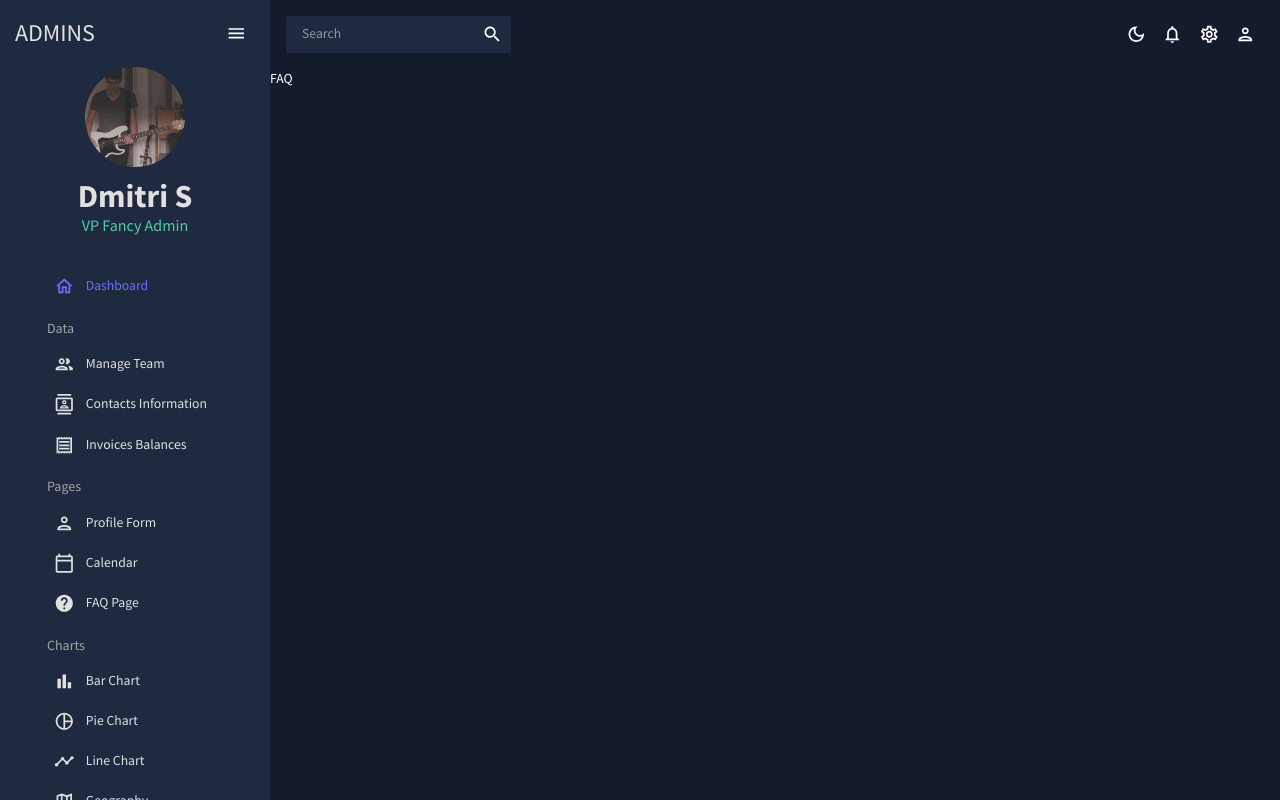
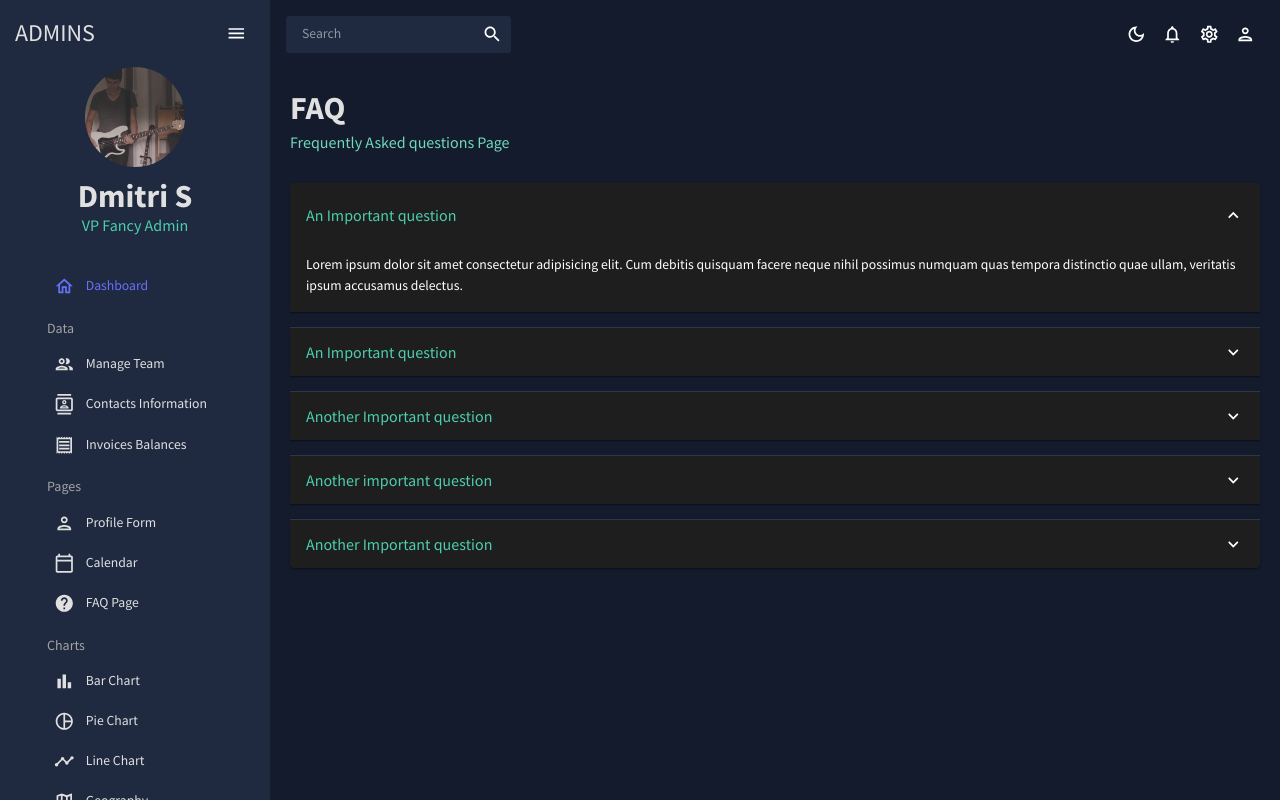
Before and after one commit to Dmitriy24S/admin-dashboard, a React (Create React App) app: page /faq in a window 1280 px wide. Built offline with nearby package versions, Linux system fonts and the light colour scheme.

Commit message:
feat: add FAQ Accordion to FAQ Page

```diff
--- a/src/scenes/faq/index.tsx
+++ b/src/scenes/faq/index.tsx
@@ -1,5 +1,100 @@
+import ExpandMoreIcon from '@mui/icons-material/ExpandMore'
+import { Box, Typography, useTheme } from '@mui/material'
+import Accordion from '@mui/material/Accordion'
+import AccordionDetails from '@mui/material/AccordionDetails'
+import AccordionSummary from '@mui/material/AccordionSummary'
+import CategoryHeader from '../../components/CategoryHeader'
+import { colorsShades } from '../../theme/theme'
+
 const FAQ = () => {
-  return <div>FAQ</div>
+  const theme = useTheme()
+  const colors = colorsShades(theme.palette.mode)
+
+  return (
+    <Box
+      m='20px'
+      sx={{
+        '& .MuiAccordion-root': {
+          margin: '16px 0',
+        },
+        '& .Mui-expanded:before': {
+          opacity: '1',
+        },
+      }}
+    >
+      <CategoryHeader title='FAQ' subtitle='Frequently Asked questions Page' />
+      <Accordion defaultExpanded>
+        <AccordionSummary expandIcon={<ExpandMoreIcon />}>
+          <Typography color={colors.greenAccent[500]} variant='h5'>
+            An Important question
+          </Typography>
+        </AccordionSummary>
+        <AccordionDetails>
+          <Typography>
+            Lorem ipsum dolor sit amet consectetur adipisicing elit. Cum debitis quisquam
+            facere neque nihil possimus numquam quas tempora distinctio quae ullam,
+            veritatis ipsum accusamus delectus.
+          </Typography>
+        </AccordionDetails>
+      </Accordion>
+      <Accordion>
+        <AccordionSummary expandIcon={<ExpandMoreIcon />}>
+          <Typography color={colors.greenAccent[500]} variant='h5'>
+            An Important question
+          </Typography>
+        </AccordionSummary>
+        <AccordionDetails>
+          <Typography>
+            Lorem ipsum dolor sit amet consectetur adipisicing elit. Cum debitis quisquam
+            facere neque nihil possimus numquam quas tempora distinctio quae ullam,
+            veritatis ipsum accusamus delectus.
+          </Typography>
+        </AccordionDetails>
+      </Accordion>
+      <Accordion>
+        <AccordionSummary expandIcon={<ExpandMoreIcon />}>
+          <Typography color={colors.greenAccent[500]} variant='h5'>
+            Another Important question
+          </Typography>
+        </AccordionSummary>
+        <AccordionDetails>
+          <Typography>
+            Lorem ipsum dolor sit amet consectetur adipisicing elit. Cum debitis quisquam
+            facere neque nihil possimus numquam quas tempora distinctio quae ullam,
+            veritatis ipsum accusamus delectus.
+          </Typography>
+        </AccordionDetails>
+      </Accordion>
+      <Accordion>
+        <AccordionSummary expandIcon={<ExpandMoreIcon />}>
+          <Typography color={colors.greenAccent[500]} variant='h5'>
+            Another important question
+          </Typography>
+        </AccordionSummary>
+        <AccordionDetails>
+          <Typography>
+            Lorem ipsum dolor sit amet consectetur adipisicing elit. Cum debitis quisquam
+            facere neque nihil possimus numquam quas tempora distinctio quae ullam,
+            veritatis ipsum accusamus delectus.
+          </Typography>
+        </AccordionDetails>
+      </Accordion>
+      <Accordion>
+        <AccordionSummary expandIcon={<ExpandMoreIcon />}>
+          <Typography color={colors.greenAccent[500]} variant='h5'>
+            Another Important question
+          </Typography>
+        </AccordionSummary>
+        <AccordionDetails>
+          <Typography>
+            Lorem ipsum dolor sit amet consectetur adipisicing elit. Cum debitis quisquam
+            facere neque nihil possimus numquam quas tempora distinctio quae ullam,
+            veritatis ipsum accusamus delectus.
+          </Typography>
+        </AccordionDetails>
+      </Accordion>
+    </Box>
+  )
 }
 
 export default FAQ
```
